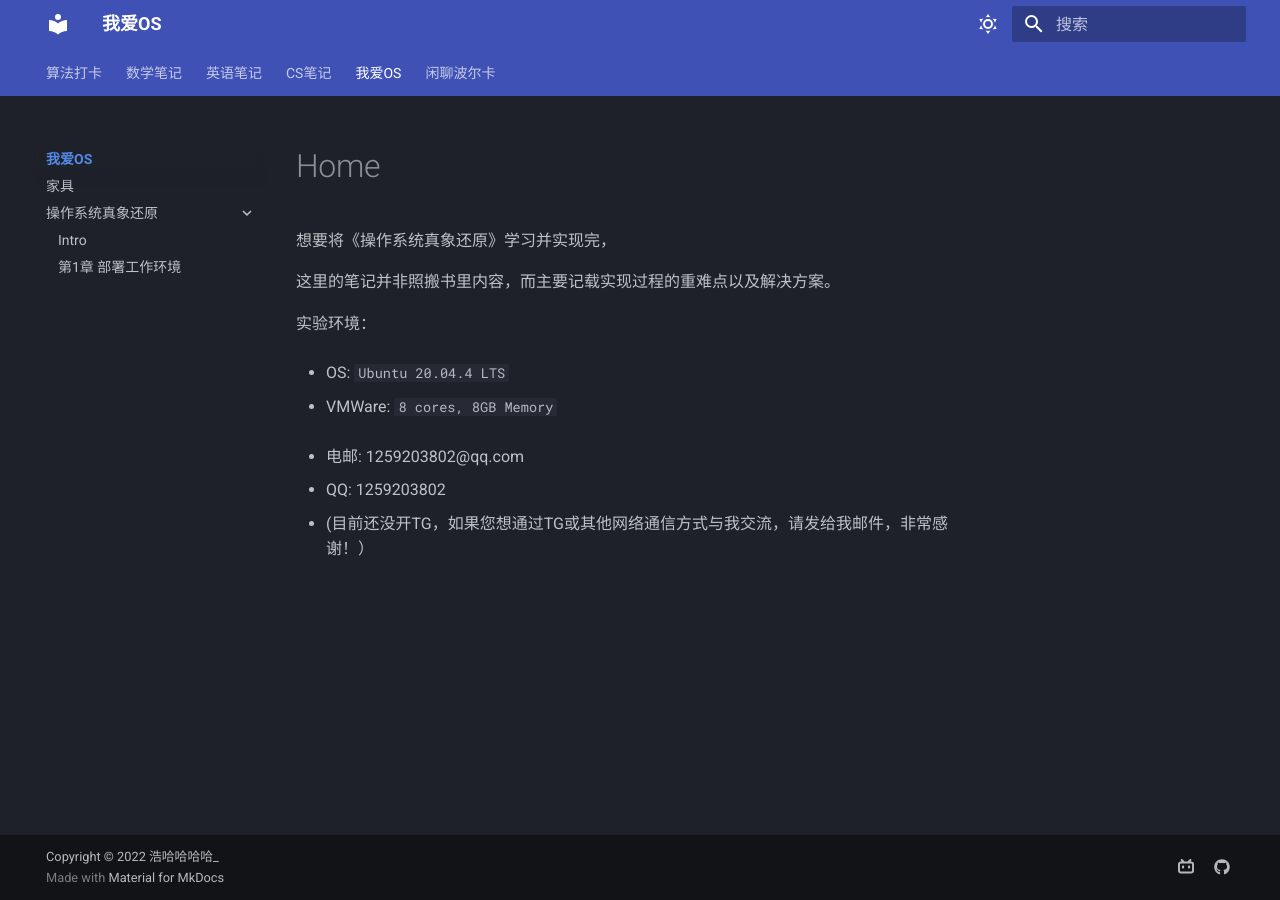
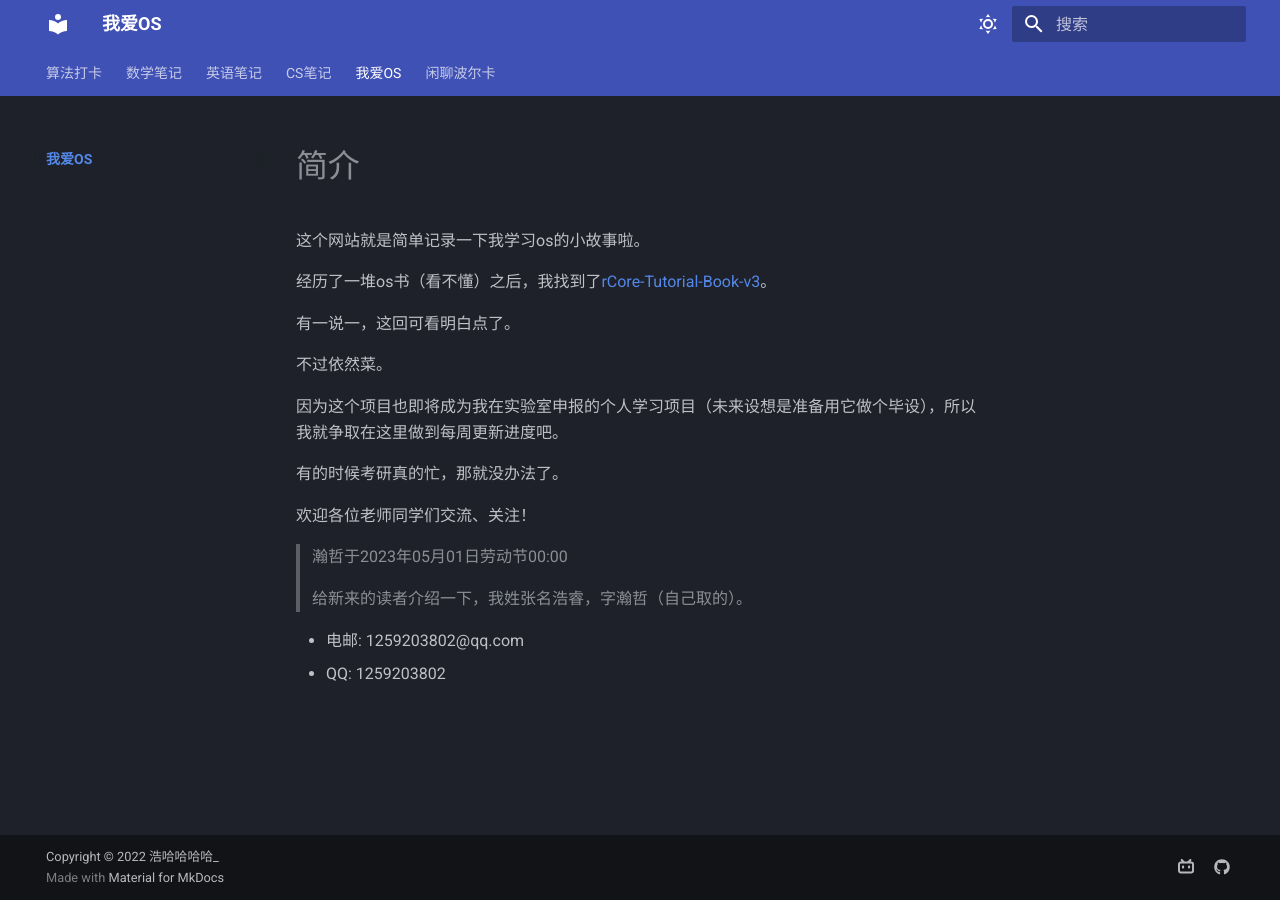
Before and after one commit to Haohahahaha/os, an MkDocs documentation site: the page built from docs/index.md, in a window 1280 px wide. Built offline with MkDocs 1.6.1 and Material for MkDocs 9.7.7, drawn with Linux system fonts in a browser that asks for light colours.

Commit message:
2023-05-01_00:12:44 update

```diff
--- a/docs/index.md
+++ b/docs/index.md
@@ -1,3 +1,4 @@
+<!--
 想要将《操作系统真象还原》学习并实现完，
 
 这里的笔记并非照搬书里内容，而主要记载实现过程的重难点以及解决方案。
@@ -7,8 +8,6 @@
 - OS: `Ubuntu 20.04.4 LTS`
 
 - VMWare: `8 cores, 8GB Memory`
-
-<!--
 
 - CPU: `Pentium(R) Dual-Core CPU E6500 @ 2.93GHz × 2`
 
@@ -20,6 +19,25 @@
 
 -->
 
+# 简介
+
+这个网站就是简单记录一下我学习os的小故事啦。
+
+经历了一堆os书（看不懂）之后，我找到了[rCore-Tutorial-Book-v3](http://rcore-os.cn/rCore-Tutorial-Book-v3/index.html)。
+
+有一说一，这回可看明白点了。
+
+不过依然菜。
+
+因为这个项目也即将成为我在实验室申报的个人学习项目（未来设想是准备用它做个毕设），所以我就争取在这里做到每周更新进度吧。
+
+有的时候考研真的忙，那就没办法了。
+
+欢迎各位老师同学们交流、关注！
+
+> 瀚哲于2023年05月01日劳动节00:00
+
+> 给新来的读者介绍一下，我姓张名浩睿，字瀚哲（自己取的）。
+
 - 电邮: 1259203802@qq.com
 - QQ: 1259203802
-- (目前还没开TG，如果您想通过TG或其他网络通信方式与我交流，请发给我邮件，非常感谢！）
--- a/mkdocs.yml
+++ b/mkdocs.yml
@@ -32,10 +32,10 @@ nav:
   - CS笔记: http://cs.haohaha.cn
   - 我爱OS:
     - Home: index.md
-    - 家具: 置办家具.md
-    - 操作系统真象还原:
-      - Intro: mkOS/intro.md
-      - 第1章 部署工作环境: mkOS/1.md
+#   - 家具: 置办家具.md
+#   - 操作系统真象还原:
+#     - Intro: mkOS/intro.md
+#     - 第1章 部署工作环境: mkOS/1.md
 #     - 第2章 编写MBR主引导记录: mkOS/2.md
 #     - 第3章 完善MBR: mkOS/3.md
 #     - 第4章 保护模式入门: mkOS/4.md
```
